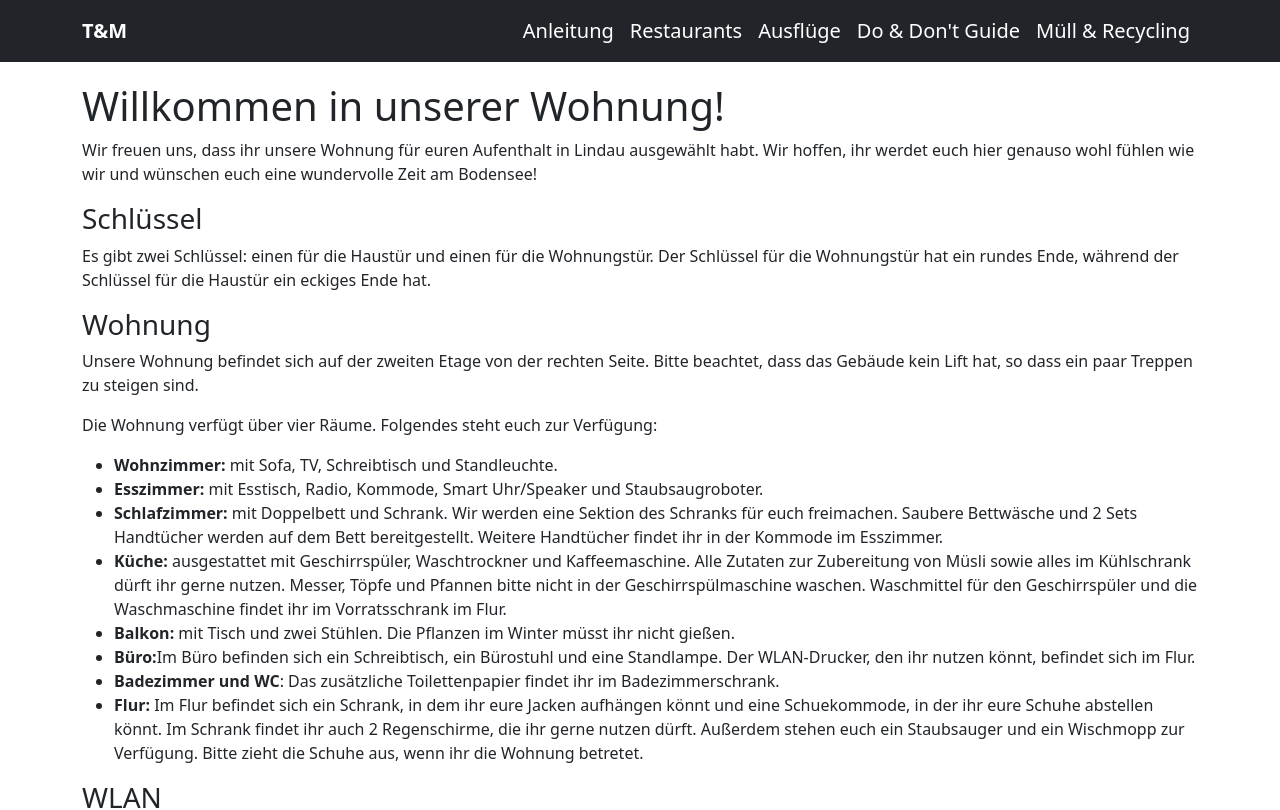
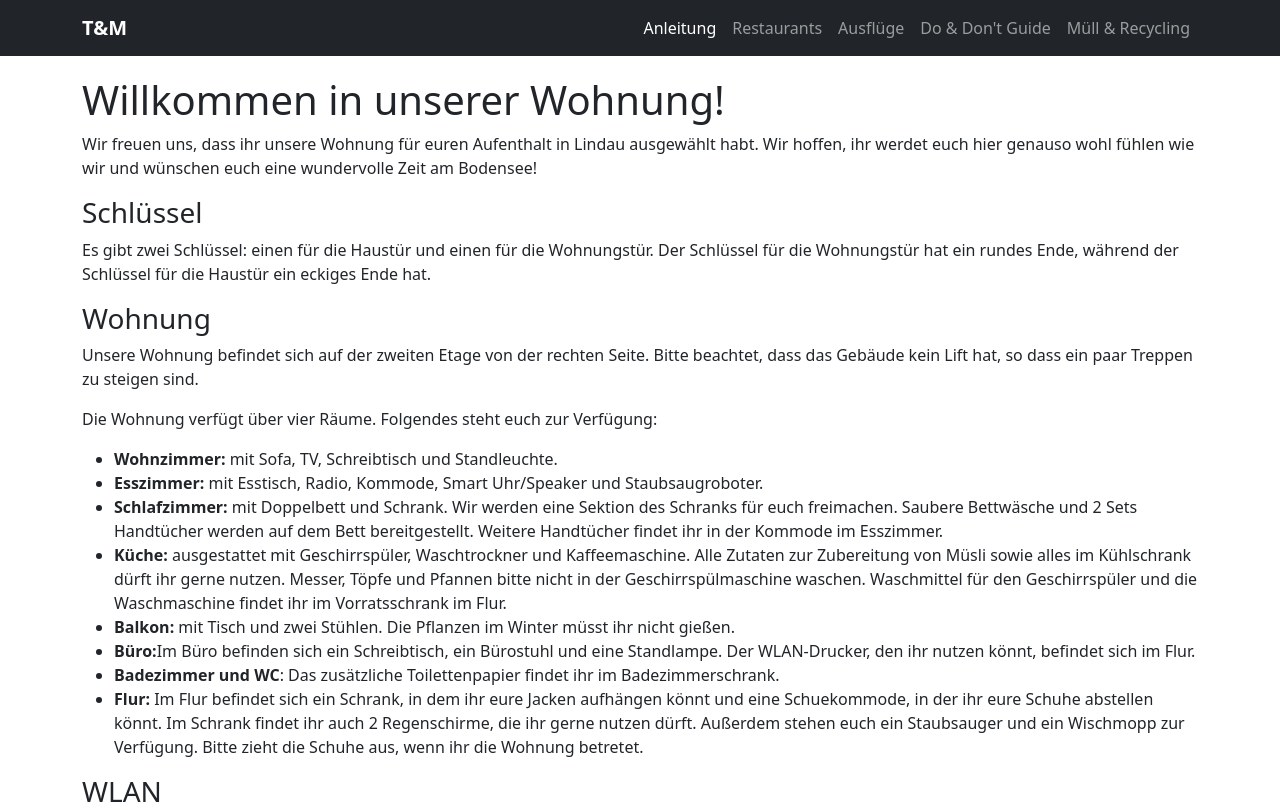
Before and after one commit to eelok/homelink-svelte, a SvelteKit app: page /de in a window 1280 px wide. Shown: the top 810 px of the page. Built offline with nearby package versions, Linux system fonts and the light colour scheme.

Commit message:
make links active

```diff
--- a/src/components/navigation.svelte
+++ b/src/components/navigation.svelte
@@ -1,5 +1,8 @@
 <script>
+	import { page } from '$app/stores';
 	export let lang = 'en';
+	export let currentPath = '';
+
 	const routes = {
 		'en': {
 			'urls': [
@@ -46,6 +49,7 @@
 			]
 		}
 	}
+	$: isActive = (url) => $page.url.pathname === url;
 </script>
 
 <nav class="navbar navbar-expand-lg navbar-dark bg-dark text-white">
@@ -68,7 +72,7 @@
 				<div class="dropdown-divider"></div>
 				{#each routes[lang].urls as route}
 				<li class="nav-item">
-					<a class="nav-link fs-5 text-white" href={route.url}>{route.title}</a>
+					<a class={`nav-link ${isActive(route.url) ? 'active' : ''}`} href={route.url}>{route.title}</a>
 				</li>
 				{/each}
 			</ul>
--- a/src/routes/+layout.svelte
+++ b/src/routes/+layout.svelte
@@ -7,5 +7,5 @@
 
 </script>
 
-<Navigation lang="{lang}" />
+<Navigation lang="{lang}" currentPath={$page.url.pathname} />
 <slot />
```
